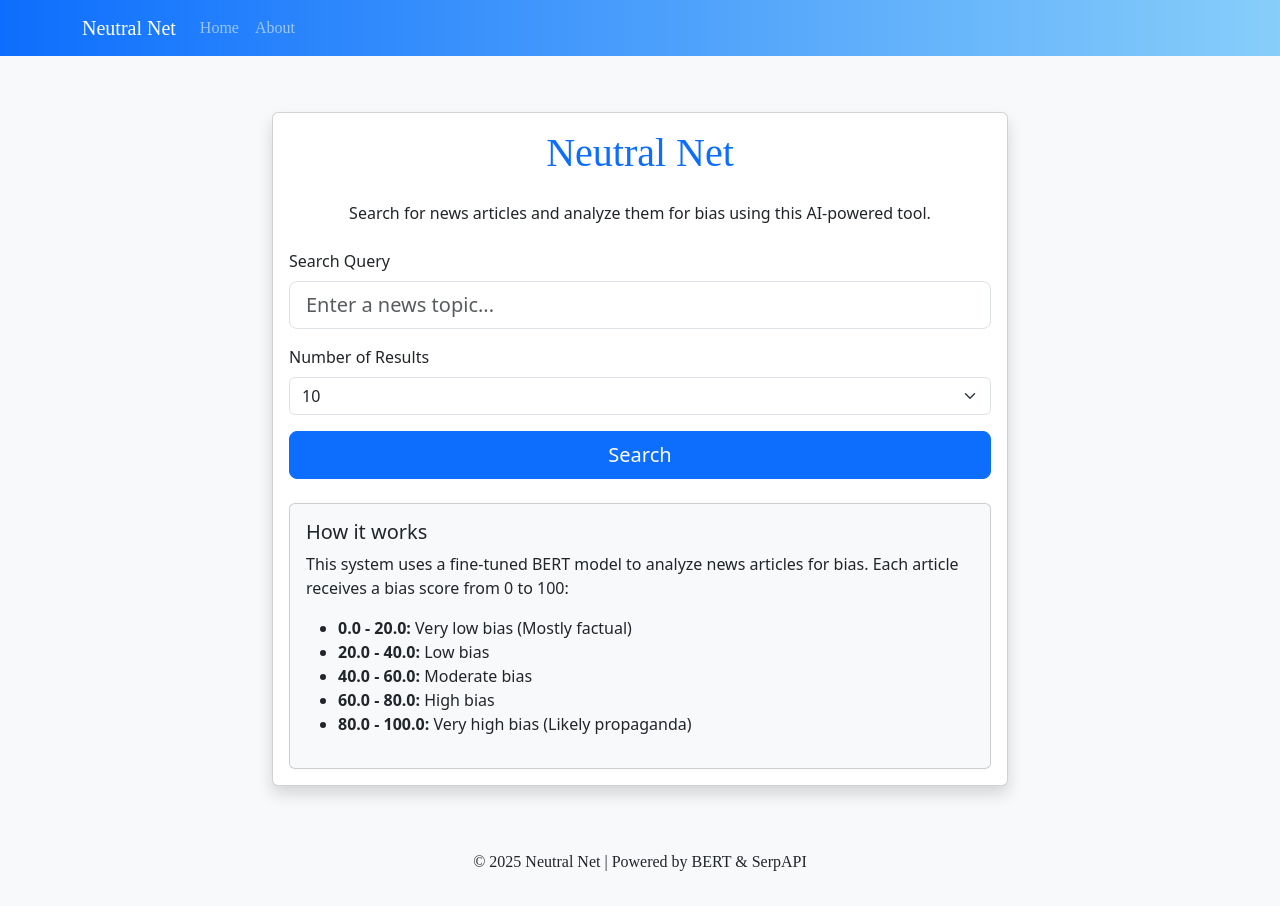
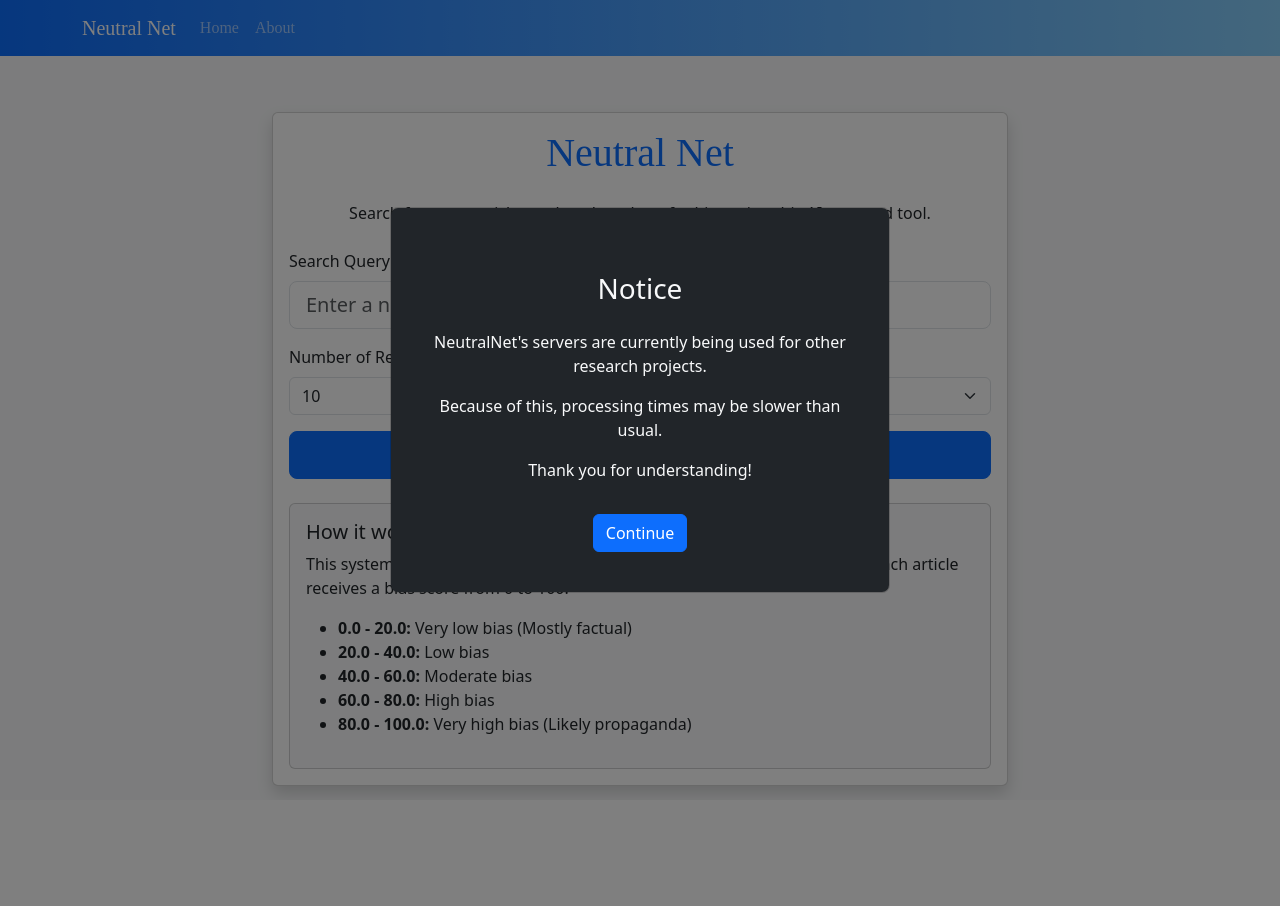
Before and after one commit to CDurepos/neutral-net, a Flask app: page / in a window 1280 px wide. After the commit the page ends 794 px from the top, so only its background shows below. Run offline with Flask 3, Linux system fonts and the light colour scheme; some web fonts are replaced.

Commit message:
Added slow-processing notice for running NeutralNet on CPU

```diff
--- a/app.py
+++ b/app.py
@@ -5,12 +5,13 @@ from bias_detector import BiasDetector
 app = Flask(__name__)
 
 search_engine = SearchEngine()
-bias_detector = BiasDetector()
+bd = BiasDetector()
 
 
 @app.route('/')
 def index():
-    return render_template('index.html')
+    show_warning = bd.score.device != "cuda"
+    return render_template('index.html', show_warning=show_warning)
 
 
 @app.route('/search', methods=['POST'])
@@ -49,7 +50,7 @@ def analyze_url():
         return jsonify({'error': 'Please provide a URL'}), 400
 
     try:
-        bias_score = bias_detector.bias_score(url)
+        bias_score = bd.bias_score(url)
         return jsonify({
             'url': url,
             'bias_score': bias_score,
--- a/templates/base.html
+++ b/templates/base.html
@@ -59,6 +59,20 @@
     {% block head %}{% endblock %}
 </head>
 <body class="bg-light">
+    <div id="notice-modal" class="modal fade" tabindex="-1">
+        <div class="modal-dialog modal-dialog-centered">
+            <div class="modal-content text-center bg-dark text-light p-4">
+                <div class="modal-body">
+                    <h3 class="my-4">Notice</h3>
+                    <p>NeutralNet's servers are currently being used for other research projects.</p>
+                    <p>Because of this, processing times may be slower than usual.</p>
+                    <p>Thank you for understanding!</p>
+                    <button type="button" class="btn btn-primary mt-3" data-bs-dismiss="modal">Continue</button>
+                </div>
+            </div>
+        </div>
+    </div>
+
     <nav class="bg-gradient-blue bg-dark navbar navbar-expand-lg navbar-dark fixed-top afacad-font">
         <div class="container">
             <a class="navbar-brand" href="/">Neutral Net</a>
@@ -109,6 +123,15 @@
         </div>
     </footer>
 
+    <script>
+        document.addEventListener("DOMContentLoaded", function () {
+            {% if show_warning %}
+                var warningModal = new bootstrap.Modal(document.getElementById('notice-modal'));
+                warningModal.show();
+            {% endif %}
+        });
+    </script>
+
     {% block scripts %} {% endblock %}
 
 </body>
```
